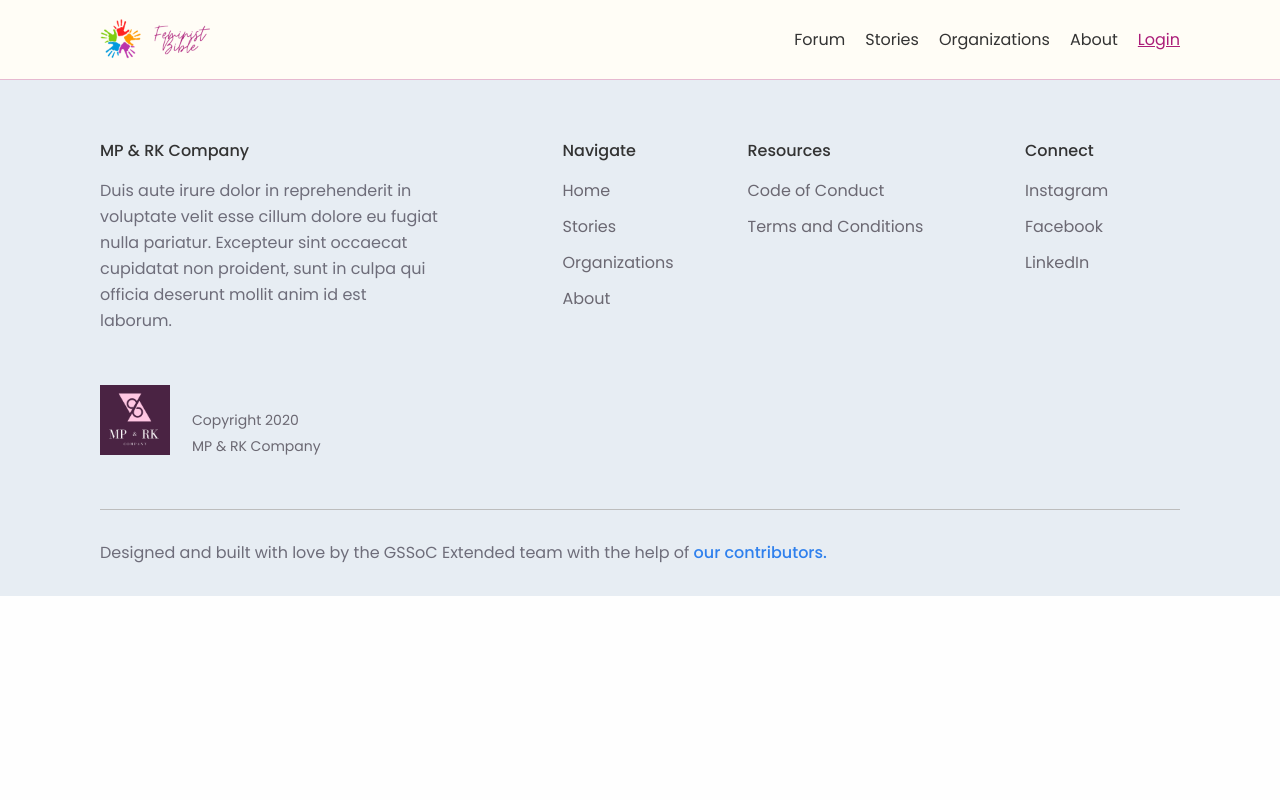
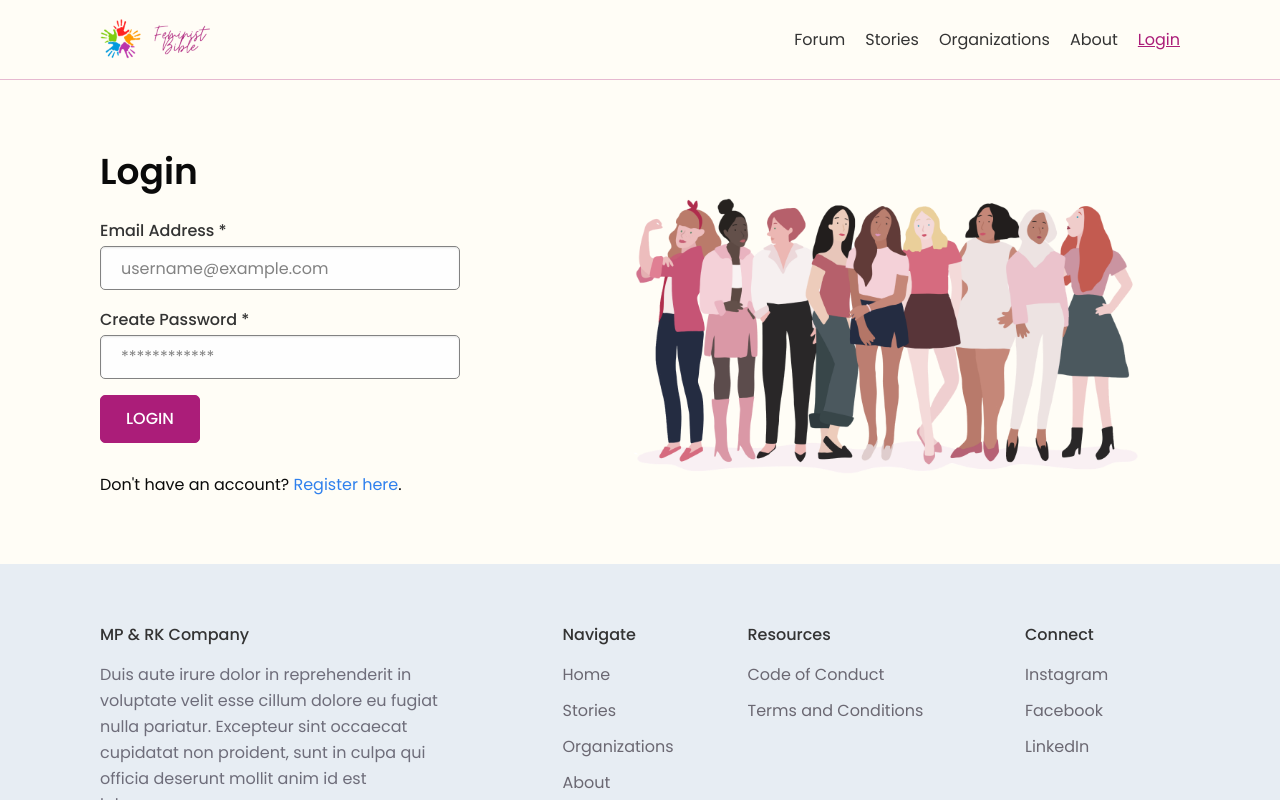
Before and after one commit to girlscript/feminist-bible-phase-2, a React (Create React App) app in the folder frontend/: page /register in a window 1280 px wide. Both pictures are taken after a click on the item "Login". Shown: the top 800 px of the page. Built offline with nearby package versions, Linux system fonts and the light colour scheme.

Commit message:
Fix issue #159

```diff
--- a/frontend/src/App.js
+++ b/frontend/src/App.js
@@ -11,6 +11,7 @@ import { Header } from "./components/Header/index";
 // pages
 import Home from "./pages/home.jsx";
 import Registration from "./pages/Registration";
+import Login from "./pages/Login";
 import AboutUs from "./pages/AboutUs.jsx";
 import AdminProfile from "./pages/adminProfile.jsx";
 import OrganizationList from "./pages/OrganizationList.jsx";
@@ -30,6 +31,7 @@ function App() {
       <Switch>
         <Home path="/" exact />
         <Registration path="/register" exact />
+        <Login path="/login" exact />
         <AboutUs path="/about" exact />
         <OrganizationList path="/organization" exact />
         <CodeOfConduct path="/code-of-conduct" exact />
--- /dev/null
+++ b/frontend/src/pages/Login.jsx
@@ -0,0 +1,138 @@
+import React, { Component } from "react";
+import { Input, WithPasswordStrength } from "../components/input";
+import { Link } from "react-router-dom";
+import Axios from "axios";
+
+const womenImg = require("../images/women.png").default;
+
+export default class Registration extends Component {
+  state = {
+    email: "",
+    password: "",
+    errors: {
+      email: "",
+      password: "",
+    },
+  };
+
+  registerHandler = (e) => {
+    e.preventDefault();
+    this.setState((prevState) => ({
+      ...prevState,
+      errors: { email: "", password: "" },
+    }));
+    // validation
+    const { email, password } = this.state;
+
+    // email
+    const emailTest = /^[a-zA-Z0-9.!#$%&'*+/=?^_`{|}~-]+@[a-zA-Z0-9-]+(?:\.[a-zA-Z0-9-]+)*$/;
+    if (!emailTest.test(email)) {
+      this.setState((prevState) => ({
+        ...prevState,
+        errors: { ...prevState.errors, email: "Email is not valid." },
+      }));
+      return;
+    }
+
+    // password
+    if (!password) {
+      this.setState((prevState) => ({
+        ...prevState,
+        errors: { ...prevState.errors, password: "Password cannot be empty" },
+      }));
+      return;
+    }
+    if (password.length < 6) {
+      this.setState((prevState) => ({
+        ...prevState,
+        errors: {
+          ...prevState.errors,
+          password: "Password length must be atleast 6 characters.",
+        },
+      }));
+      return;
+    }
+    this.loginUser();
+  };
+
+  changeHandler = (e) => {
+    e.persist();
+    this.setState((prevState) => ({
+      ...prevState,
+      [e.target.name]: e.target.value,
+    }));
+  };
+
+  loginUser = async (user) => {
+    // add user to backend
+    try {
+      const {
+        email,
+        password,
+      } = this.state;
+      const res = await Axios({
+        url: "/api/auth/signin",
+        method: "POST",
+        data: {
+          email,
+          password,
+        },
+      });
+      alert("LoggedIN...");
+    } catch (error) {
+      alert(`Something went wrong! \n ${error.response.data.msg}`);
+    }
+  };
+
+  render() {
+    const { errors } = this.state;
+    return (
+      <>
+        <div className="registration-page">
+          <div className="grid-container">
+            <div className="grid-x align-middle">
+              <div className="cell large-4 medium-4">
+                <h2 className="registration-page__title">Login</h2>
+                <form
+                  onSubmit={this.registerHandler}
+                  className="registration-page__form"
+                >
+                  <Input
+                    label="Email Address"
+                    type="email"
+                    name="email"
+                    placeholder="username@example.com"
+                    onChange={this.changeHandler}
+                    error={errors.email}
+                  />
+                  <Input
+                    label="Create Password"
+                    type="password"
+                    placeholder="************"
+                    name="password"
+                    onChange={this.changeHandler}
+                    error={errors.password}
+                  />
+                  <button className="button__big">Login</button>
+                </form>
+                <Link>
+                  Don't have an account?{" "}
+                  <span style={{ color: "#2F80ED" }}><Link to="/register">Register here</Link></span>.
+                </Link>
+              </div>
+              <div className="cell large-8">
+                <div className="registration-page__illustration-wrapper">
+                  <img
+                    src={womenImg}
+                    className="registration-page__illustration"
+                    alt="Illustration of women"
+                  />
+                </div>
+              </div>
+            </div>
+          </div>
+        </div>
+      </>
+    );
+  }
+}
--- a/frontend/src/pages/Registration.js
+++ b/frontend/src/pages/Registration.js
@@ -138,7 +138,7 @@ export default class Registration extends Component {
                 />
                 <button className="button__big">Register</button>
               </form>
-              <Link>Already have an account? <span style={{color: '#2F80ED'}}>Login here</span>.</Link>
+              <Link>Already have an account? <span style={{color: '#2F80ED'}}><Link to="/login">Login here</Link></span>.</Link>
             </div>
             <div className="cell large-8">
               <div className="registration-page__illustration-wrapper">
```
Also changed, not shown: 1 other file (tests, documents, lock files or other folders).
